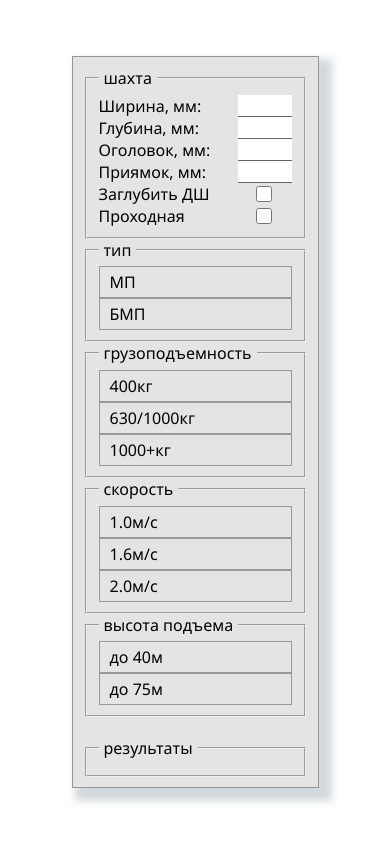
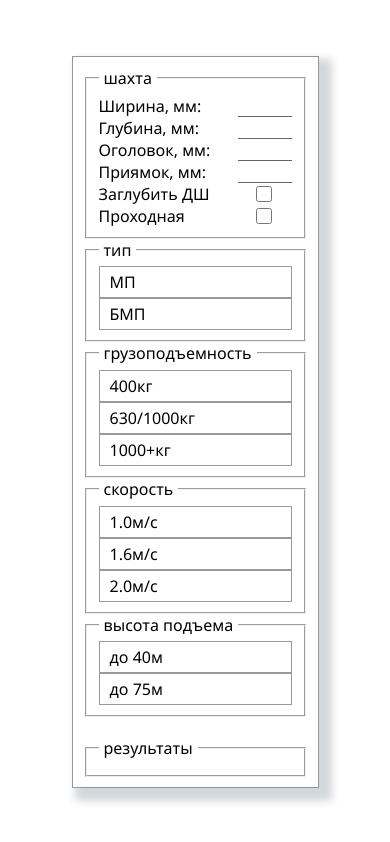
Before and after one commit to PrgvG/elm_calc, a React (Create React App) app: page / in a window 390 px wide. Built offline with nearby package versions, Linux system fonts and the light colour scheme.

Commit message:
and another

```diff
--- a/src/App.css
+++ b/src/App.css
@@ -70,7 +70,6 @@ input {
     grid-column-gap: 0px;
     grid-row-gap: 0px;
     box-shadow: 8px 8px 8px 5px rgba(34, 60, 80, 0.2);
-    background-color: rgb(228, 228, 228);
   }
 }
 
```
